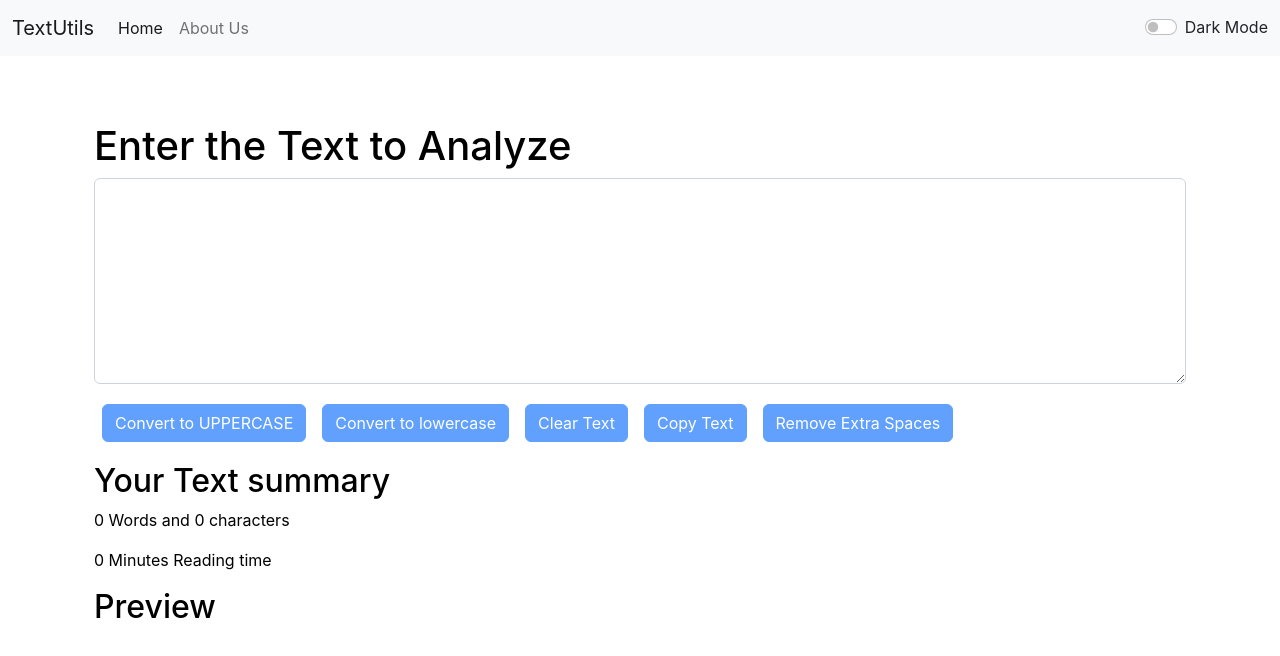
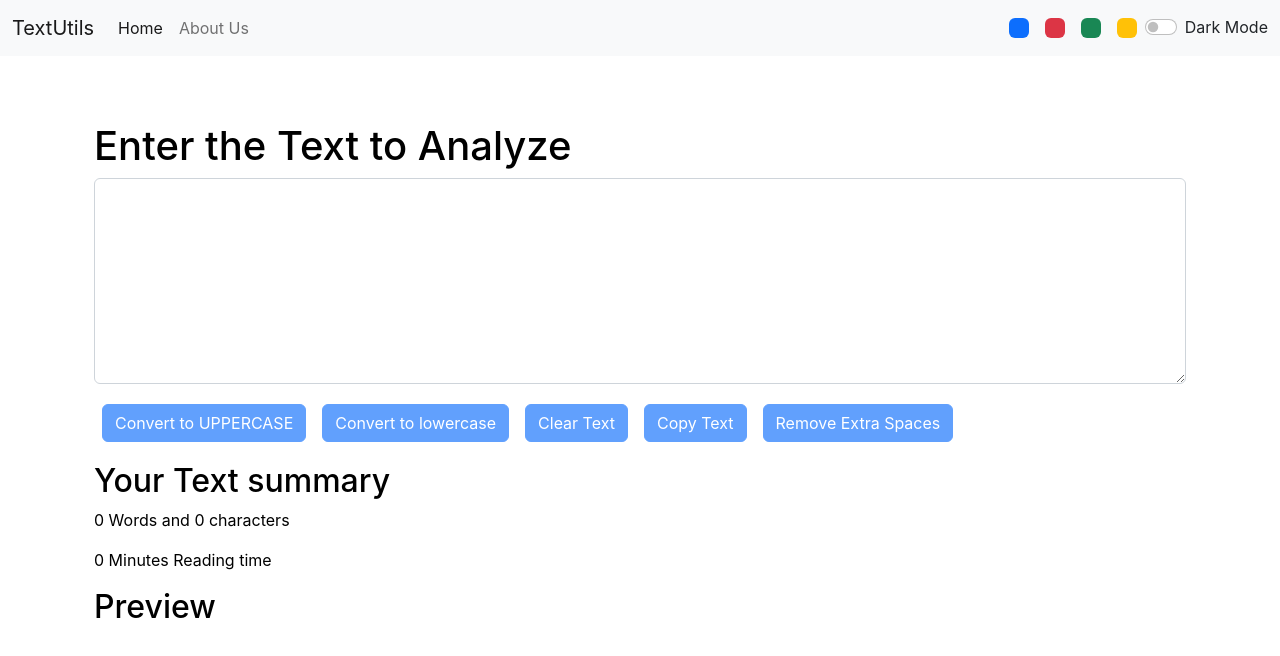
Before and after one commit to VenusTokyo/TextUtils-React-App, a React (Create React App) app: page / in a window 1280 px wide. Shown: the top 656 px of the page. Built offline with nearby package versions, Linux system fonts and the light colour scheme.

Commit message:
added a color pallet

```diff
--- a/src/App.js
+++ b/src/App.js
@@ -16,7 +16,7 @@ import Alert from "./components/Alert";
 function App() {
   const [mode, setMode] = useState('light') //whether dark mode is enabled or not
   const [alert, setAlert] = useState(null)
-  // const [color, setColor] = useState('primary')
+  const [color, setColor] = useState('primary')
 
   const showAlert = (msg, type) => {
     setAlert({
@@ -27,9 +27,9 @@ function App() {
       setAlert(null)
     }, 3000)
   }
-  // const changeColor = (clr) => {
-  //   setColor(clr)
-  // }
+  const changeColor = (clr) => {
+    setColor(clr)
+  }
   const toggleMode = () => {
     if (mode === 'light') {
       setMode('dark')
@@ -48,14 +48,14 @@ function App() {
   return (
     <>
 
-      <Navbar title="TextUtils" aboutText="About Us" mode={mode} toggleMode={toggleMode} />
+      <Navbar title="TextUtils" aboutText="About Us" mode={mode} toggleMode={toggleMode} changeColor={changeColor}/>
       <Alert alert={alert} />
       <div className="container my-3">
 
 
 
 
-        <TextForm showAlert={showAlert} heading="Enter the Text to Analyze" mode={mode} />
+        <TextForm showAlert={showAlert} heading="Enter the Text to Analyze" mode={mode} color={color} />
 
         {/* here my-3 is for margin in y axis */}
 
--- a/src/components/Navbar.js
+++ b/src/components/Navbar.js
@@ -23,6 +23,12 @@ export default function Navbar(props) {
                                 <a className="nav-link" href="/">{props.aboutText}</a>
                             </li>
                         </ul>
+                        <div className="d-flex">
+                            <div className="bg-primary rounded mx-2" onClick={()=>{props.changeColor('primary')}} style={{height: '20px',width: '20px'}}></div>
+                            <div className="bg-danger rounded mx-2" onClick={()=>{props.changeColor('danger')}} style={{height: '20px',width: '20px'}}></div>
+                            <div className="bg-success rounded mx-2" onClick={()=>{props.changeColor('success')}} style={{height: '20px',width: '20px'}}></div>
+                            <div className="bg-warning rounded mx-2" onClick={()=>{props.changeColor('warning')}} style={{height: '20px',width: '20px'}}></div>
+                        </div>
                         <div className={`form-check form-switch text-${props.mode === 'light' ? 'dark' : 'light'}`}>
                             <input className="form-check-input" onChange={props.toggleMode} type="checkbox" role="switch" id="flexSwitchCheckDefault" />
                             <label className="form-check-label" htmlFor="flexSwitchCheckDefault">Dark Mode</label>
--- a/src/components/TextForm.js
+++ b/src/components/TextForm.js
@@ -52,18 +52,19 @@ export default function TextForm(props) {
                 {/* <label for="MyBox" className="form-label">Example text area</label> */}
                 <textarea className="form-control" onChange={handleOnChange} style={{backgroundColor: props.mode==='dark'?'#343a40':'white', color: props.mode==='dark'?'white':'black'}} value={text} id="MyBox" rows="8"></textarea>
             </div>
-            <button disabled={text.length===0} className={`btn btn-primary mx-2 my-1`} onClick={handleUpClick}>Convert to UPPERCASE</button>
-            <button disabled={text.length===0} className={`btn btn-primary mx-2 my-1`} onClick={handleLowClick}>Convert to lowercase</button>
-            <button disabled={text.length===0} className={`btn btn-primary mx-2 my-1`} onClick={handleClearClick}>Clear Text</button>
-            <button disabled={text.length===0} className={`btn btn-primary mx-2 my-1`} onClick={handleCopyClick}>Copy Text</button>
-            <button disabled={text.length===0} className={`btn btn-primary mx-2 my-1`} onClick={handleExtraSpace}>Remove Extra Spaces</button>
+            {/* onclick takes a function and not a function call */}
+            <button disabled={text.length===0} className={`btn btn-${props.color} mx-2 my-1`} onClick={handleUpClick}>Convert to UPPERCASE</button>
+            <button disabled={text.length===0} className={`btn btn-${props.color} mx-2 my-1`} onClick={handleLowClick}>Convert to lowercase</button>
+            <button disabled={text.length===0} className={`btn btn-${props.color} mx-2 my-1`} onClick={handleClearClick}>Clear Text</button>
+            <button disabled={text.length===0} className={`btn btn-${props.color} mx-2 my-1`} onClick={handleCopyClick}>Copy Text</button>
+            <button disabled={text.length===0} className={`btn btn-${props.color} mx-2 my-1`} onClick={handleExtraSpace}>Remove Extra Spaces</button>
             {/* <button className="btn btn-primary mx-2" onClick={handleItalics}>Convert to <i>Italics</i></button>
             <button className="btn btn-primary mx-2" onClick={handleBold}>Convert to <b>Bold</b></button> */}
         </div>
         <div className="container my-3" style={{color: props.mode==='dark'?'white':'black'}}>
             <h2>Your Text summary</h2>
-            <p>{text.split(" ").filter((element)=>{return element.length!=0}).length} Words and {text.length} characters</p>
-            <p>{ 0.008*text.split(" ").filter((element)=>{return element.length!=0}).length} Minutes Reading time</p>
+            <p>{text.split(" ").filter((element)=>{return element.length!==0}).length} Words and {text.length} characters</p>
+            <p>{ 0.008*text.split(" ").filter((element)=>{return element.length!==0}).length} Minutes Reading time</p>
             <h2>Preview</h2>
             <p>{text}</p>
         </div>
```
